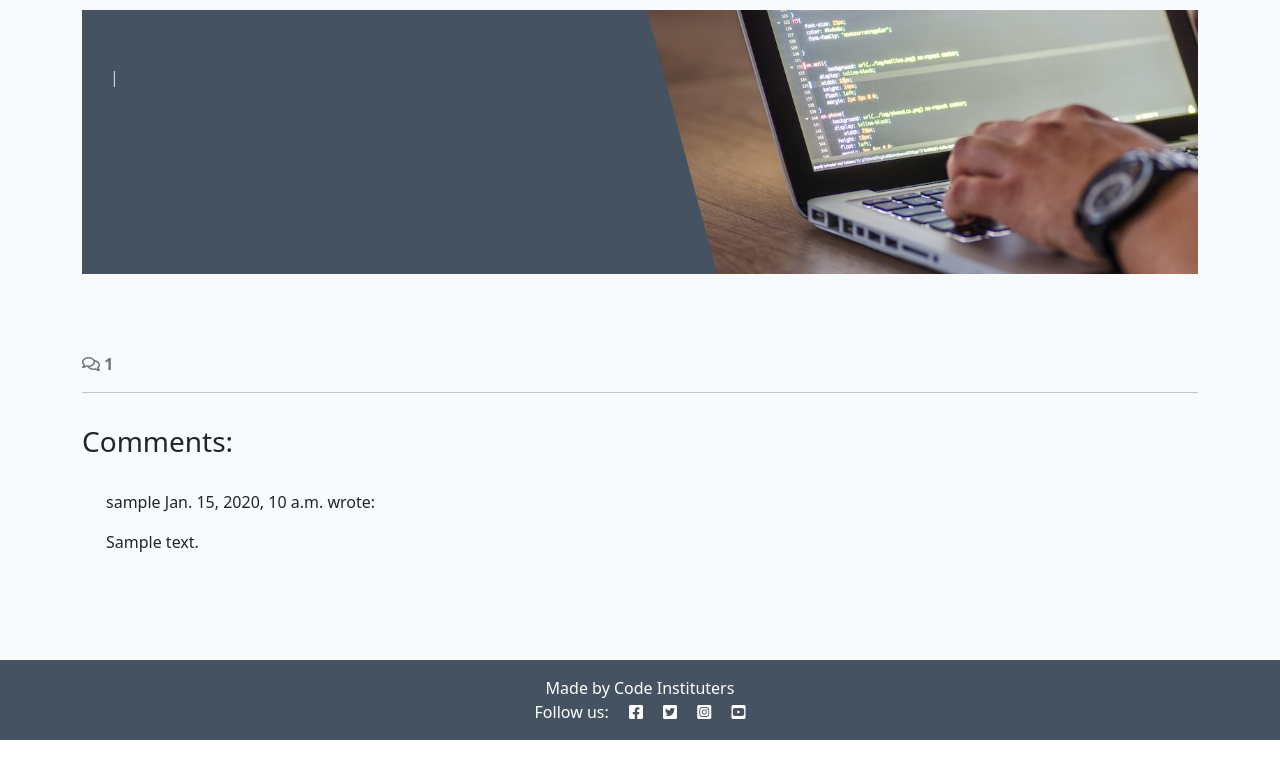
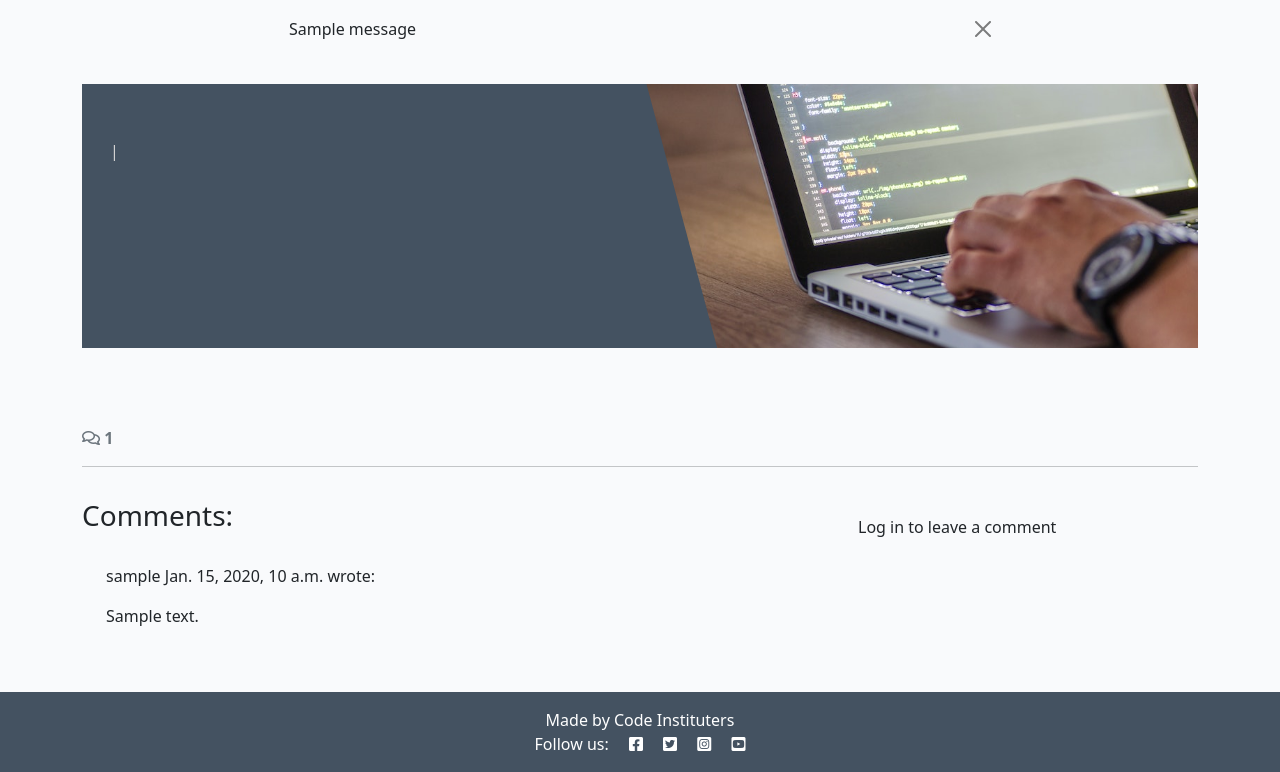
Before and after one commit to RyanFerris7/blog-updated, a Django app: template blog/templates/blog/post_detail.html in a window 1280 px wide. Shown: the part 60-832 px from the top of the page. Before the commit the page ends 800 px from the top, so only its background shows below. Run offline with Django 4.2, Linux system fonts and the light colour scheme; tables that the repository leaves empty hold one stand-in row (values such as "Sample post"); the template is opened without the code that fills it: values that come from a table or form of the project are taken from there, most other values are stand-ins (such as "Sample title", 1, 10 or a date in 2020); one stand-in notice (Sample message) is shown; parts of the project's set-up code (start-up, migrations or seed data) failed here and were passed over; some libraries are stand-ins or nearby versions.

Commit message:
add comment database

```diff
--- a/blog/templates/blog/post_detail.html
+++ b/blog/templates/blog/post_detail.html
@@ -1,5 +1,6 @@
 {% extends 'base.html' %} {% block content %}
 {% load static %}
+{% load crispy_forms_tags %}
 
 <div class="masthead">
     <div class="container">
@@ -70,6 +71,24 @@
         {% endfor %}
       </div>
     </div>
+    <!-- Creating New Comments -->
+    <div class="col-md-4 card mb-4 mt-3">
+        <div class="card-body">
+          {% if user.is_authenticated %}
+          <h3>Leave a comment:</h3>
+          <p>Posting as: {{ user.username }}</p>
+          <form id="commentForm" method="post"
+            style="margin-top: 1.3em;">
+            {{ comment_form | crispy }}
+            {% csrf_token %}
+            <button id="submitButton" type="submit"
+              class="btn btn-signup btn-lg">Submit</button>
+          </form>
+          {% else %}
+          <p>Log in to leave a comment</p>
+          {% endif %}
+        </div>
+      </div>
   </div>
 </div>
 
--- a/codestar/settings.py
+++ b/codestar/settings.py
@@ -47,6 +47,8 @@ INSTALLED_APPS = [
     'allauth',
     'allauth.account',
     'allauth.socialaccount',
+    'crispy_forms',
+    'crispy_bootstrap5',
     'django_summernote',
     'blog',
     'about',
@@ -55,6 +57,9 @@ INSTALLED_APPS = [
 SITE_ID = 1
 LOGIN_REDIRECT_URL = '/'
 LOGOUT_REDIRECT_URL = '/'
+
+CRISPY_ALLOWED_TEMPLATE_PACKS = "bootstrap5"
+CRISPY_TEMPLATE_PACK = "bootstrap5"
 
 MIDDLEWARE = [
     'django.middleware.security.SecurityMiddleware',
--- a/templates/base.html
+++ b/templates/base.html
@@ -56,6 +56,22 @@
         </div>
     </nav>
 
+    <!-- displaying Django messages -->
+<div class="container">
+    <div class="row">
+      <div class="col-md-8 offset-md-2">
+        {% for message in messages %}
+        <div class="alert {{ message.tags }} alert-dismissible
+          fade show" id="msg" role="alert">
+          {{ message | safe }}
+          <button type="button" class="btn-close"
+            data-bs-dismiss="alert" aria-label="Close"></button>
+        </div>
+        {% endfor %}
+      </div>
+    </div>
+  </div>
+
     <main class="flex-shrink-0 main-bg">
 
         {% block content %}
```
Also changed, not shown: blog/forms.py (added, +8 -0 lines), blog/views.py (+17 -0 lines).
